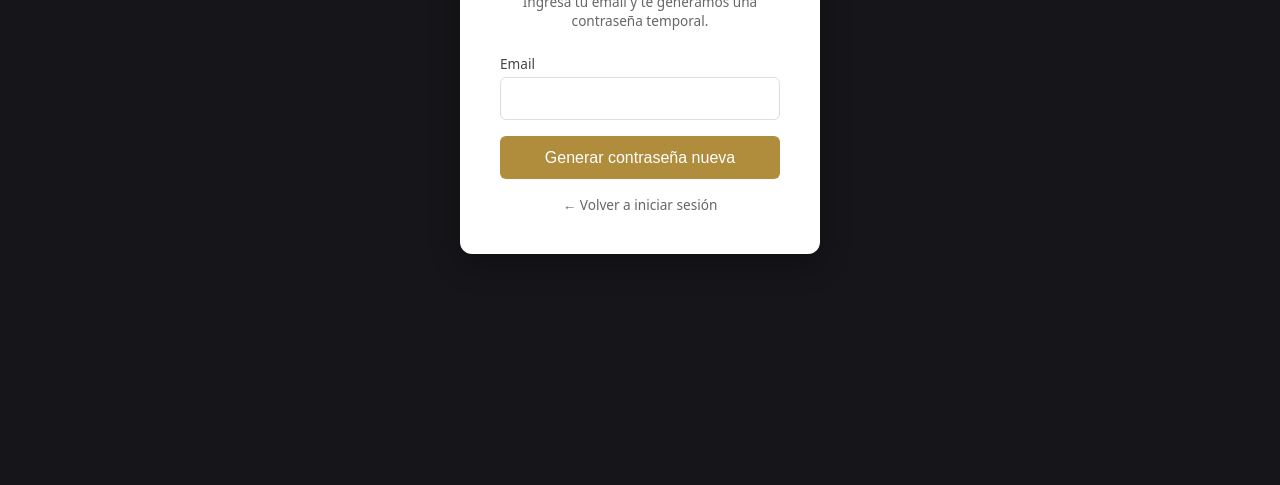
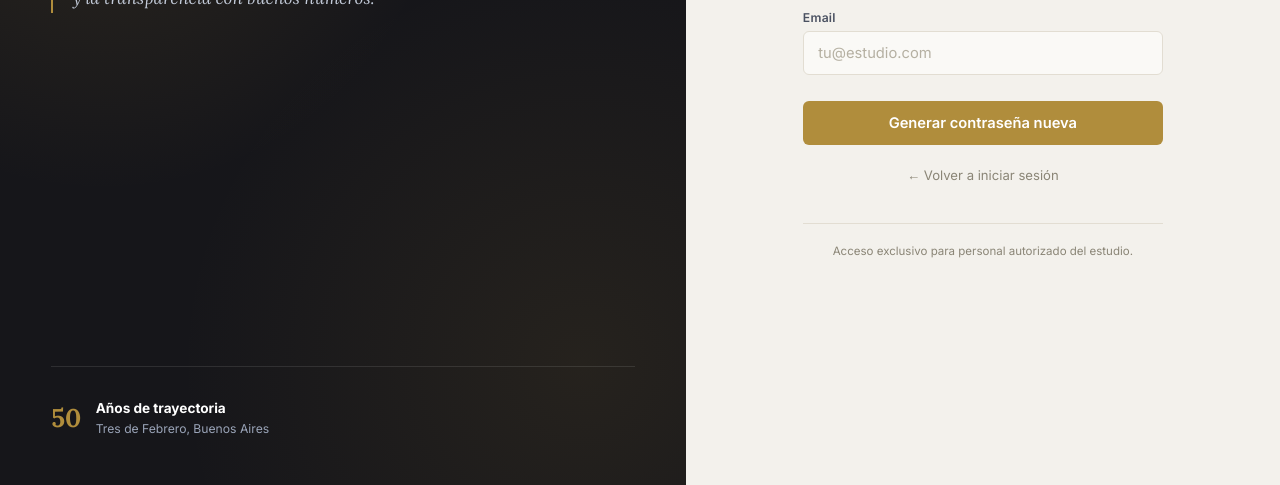
Before and after one commit to Proyecto2026-estudio/ECR-SISTEMA, a website: page ecr-railway/public/recuperar.html in a window 1280 px wide. Shown: the part 315-800 px from the top of the page. Drawn offline with Linux system fonts and the light colour scheme.

Commit message:
Update recuperar.html

```diff
--- a/ecr-railway/public/recuperar.html
+++ b/ecr-railway/public/recuperar.html
@@ -4,56 +4,152 @@
 <meta charset="UTF-8">
 <meta name="viewport" content="width=device-width, initial-scale=1.0">
 <title>Recuperar contraseña · ECR</title>
+<link href="https://fonts.googleapis.com/css2?family=Lora:ital,wght@0,400;0,500;0,600;0,700;1,400&family=Inter:wght@400;500;600;700&display=swap" rel="stylesheet">
 <style>
-  * { box-sizing: border-box; }
+  :root {
+    --navy: #16161a;
+    --navy-2: #232329;
+    --gold: #b08d3c;
+    --gold-2: #c9a24a;
+    --gold-soft: #f3ecd9;
+    --bg: #f3f1ec;
+    --bg-soft: #faf9f6;
+    --line: #e2ddd2;
+    --ink: #1a1f2b;
+    --ink-2: #4a5161;
+    --muted: #8a8576;
+    --red: #9c3a3a;
+    --red-soft: #f3e3e3;
+    --green: #3a6b4f;
+    --green-soft: #e6efe8;
+  }
+  * { box-sizing: border-box; margin: 0; padding: 0; }
   body {
-    margin: 0; min-height: 100vh; display: flex; align-items: center; justify-content: center;
-    font-family: system-ui, sans-serif; background: #16161a;
+    font-family: 'Inter', sans-serif; min-height: 100vh; display: flex;
+    background: var(--bg); color: var(--ink); font-size: 14px;
   }
-  .card {
-    background: #fff; padding: 2.5rem; border-radius: 12px; width: 100%; max-width: 360px;
-    box-shadow: 0 10px 30px rgba(0,0,0,0.3);
+  h1, h2, h3 { font-family: 'Lora', serif; }
+  .side {
+    flex: 1.1; background: var(--navy); color: #fff; display: flex; flex-direction: column;
+    justify-content: space-between; padding: 3rem 3.2rem; position: relative; overflow: hidden;
+    min-height: 100vh;
   }
-  h1 { font-size: 1.3rem; margin: 0 0 0.5rem; color: #16161a; text-align: center; }
-  p.sub { font-size: 0.85rem; color: #666; text-align: center; margin: 0 0 1.5rem; }
-  label { display: block; font-size: 0.85rem; margin-bottom: 0.3rem; color: #444; }
-  input {
-    width: 100%; padding: 0.7rem; margin-bottom: 1rem; border: 1px solid #e2ddd2;
-    border-radius: 6px; font-size: 1rem;
+  .side::before {
+    content: ''; position: absolute; inset: 0;
+    background-image: radial-gradient(circle at 15% 20%, rgba(176,141,60,.14), transparent 40%),
+                       radial-gradient(circle at 85% 85%, rgba(176,141,60,.10), transparent 45%);
+    pointer-events: none;
   }
-  button {
-    width: 100%; padding: 0.8rem; background: #b08d3c; color: #fff; border: none;
-    border-radius: 6px; font-size: 1rem; cursor: pointer;
+  .side-top, .side-bottom { position: relative; z-index: 1; }
+  .crest {
+    width: 58px; height: 58px; border: 1.5px solid var(--gold); border-radius: 4px;
+    display: flex; align-items: center; justify-content: center;
+    font-family: 'Lora', serif; font-weight: 700; font-size: 1.7rem; color: var(--gold);
+    margin-bottom: 1.6rem;
   }
-  button:hover { opacity: 0.9; }
+  .side-top h1 { font-size: 1.9rem; font-weight: 600; line-height: 1.25; margin-bottom: 0.6rem; }
+  .side-top .sub {
+    font-size: 0.76rem; letter-spacing: 0.12em; text-transform: uppercase; color: var(--gold-2);
+    font-weight: 600; margin-bottom: 2.5rem;
+  }
+  .quote {
+    font-family: 'Lora', serif; font-style: italic; font-size: 1.05rem; line-height: 1.65;
+    color: #c3cbd9; max-width: 380px; border-left: 2px solid var(--gold); padding-left: 1.2rem;
+  }
+  .side-bottom { display: flex; align-items: center; gap: 0.9rem; padding-top: 2rem; border-top: 1px solid rgba(255,255,255,.1); }
+  .side-bottom .yrs {
+    font-family: 'Lora', serif; font-weight: 700; font-size: 1.6rem; color: var(--gold);
+    line-height: 1;
+  }
+  .side-bottom .txt { font-size: 0.76rem; color: #9aa4b8; line-height: 1.4; }
+  .side-bottom .txt strong { display: block; color: #fff; font-size: 0.85rem; margin-bottom: 0.1rem; }
+  .right { flex: 1; display: flex; align-items: center; justify-content: center; padding: 2rem; }
+  .form-wrap { width: 100%; max-width: 360px; }
+  .form-wrap h2 { font-size: 1.5rem; font-weight: 600; color: var(--ink); margin-bottom: 0.35rem; }
+  .form-wrap .lead { font-size: 0.85rem; color: var(--muted); margin-bottom: 2rem; }
   .error {
-    background: #fdecea; color: #c0392b; padding: 0.6rem; border-radius: 6px;
-    font-size: 0.85rem; margin-bottom: 1rem; display: none;
+    background: var(--red-soft); color: var(--red); padding: 0.7rem 0.9rem; border-radius: 6px;
+    font-size: 0.83rem; margin-bottom: 1.2rem; display: none; border-left: 3px solid var(--red);
   }
   .ok {
-    background: #eafaf1; color: #1e8449; padding: 0.8rem; border-radius: 6px;
-    font-size: 0.9rem; margin-bottom: 1rem; display: none; text-align: center;
+    background: var(--green-soft); color: var(--green); padding: 1rem; border-radius: 6px;
+    font-size: 0.9rem; margin-bottom: 1.2rem; display: none; text-align: center;
+    border-left: 3px solid var(--green);
   }
-  .ok strong { display: block; font-size: 1.2rem; margin-top: 0.4rem; letter-spacing: 1px; }
-  a.volver { display: block; text-align: center; margin-top: 1rem; font-size: 0.85rem; color: #666; text-decoration: none; }
-  a.volver:hover { text-decoration: underline; }
+  .ok strong {
+    display: block; font-family: 'Lora', serif; font-size: 1.3rem; margin-top: 0.5rem;
+    letter-spacing: 1px; color: var(--ink);
+  }
+  label { display: block; font-size: 0.76rem; font-weight: 600; color: var(--ink-2); margin-bottom: 0.4rem; letter-spacing: 0.02em; }
+  .fld { margin-bottom: 1.2rem; }
+  input {
+    width: 100%; padding: 0.75rem 0.9rem; background: var(--bg-soft); border: 1px solid var(--line);
+    border-radius: 6px; font-family: 'Inter'; font-size: 0.92rem; color: var(--ink); transition: border-color .15s;
+  }
+  input:focus { outline: none; border-color: var(--gold); background: #fff; }
+  input::placeholder { color: #b5b0a2; }
+  button[type="submit"] {
+    width: 100%; padding: 0.8rem; background: var(--gold); color: #fff; border: none;
+    border-radius: 6px; font-family: 'Inter'; font-weight: 600; font-size: 0.92rem; cursor: pointer;
+    transition: background .15s; margin-top: 0.4rem;
+  }
+  button[type="submit"]:hover { background: var(--gold-2); }
+  a.volver {
+    display: block; text-align: center; margin-top: 1.4rem; font-size: 0.82rem;
+    color: var(--muted); text-decoration: none;
+  }
+  a.volver:hover { color: var(--gold); text-decoration: underline; }
+  .foot-note {
+    margin-top: 2.5rem; padding-top: 1.2rem; border-top: 1px solid var(--line);
+    font-size: 0.72rem; color: var(--muted); text-align: center; line-height: 1.5;
+  }
+  @media (max-width: 860px) {
+    body { flex-direction: column; }
+    .side { min-height: auto; padding: 2.2rem 1.8rem; }
+    .quote { display: none; }
+    .side-bottom { display: none; }
+    .right { padding: 2.2rem 1.6rem; }
+  }
 </style>
 </head>
 <body>
-  <div class="card">
-    <h1>Recuperar contraseña</h1>
-    <p class="sub">Ingresá tu email y te generamos una contraseña temporal.</p>
+
+  <div class="side">
+    <div class="side-top">
+      <div class="crest">EC</div>
+      <h1>Estudio Casil<br>Rodríguez</h1>
+      <div class="sub">Sistema de gestión contable</div>
+      <p class="quote">"La confianza se construye con transparencia, y la transparencia con buenos números."</p>
+    </div>
+    <div class="side-bottom">
+      <div class="yrs">50</div>
+      <div class="txt"><strong>Años de trayectoria</strong>Tres de Febrero, Buenos Aires</div>
+    </div>
+  </div>
+
+  <div class="right">
+    <div class="form-wrap">
+      <h2>Recuperar contraseña</h2>
+      <p class="lead">Ingresá tu email y te generamos una contraseña temporal.</p>
+
       <div class="error" id="error"></div>
       <div class="ok" id="ok">
         Tu contraseña nueva es:
         <strong id="nuevaPass"></strong>
       </div>
+
       <form id="recuperarForm">
+        <div class="fld">
           <label for="email">Email</label>
-      <input type="email" id="email" required>
+          <input type="email" id="email" placeholder="tu@estudio.com" required>
+        </div>
         <button type="submit">Generar contraseña nueva</button>
       </form>
+
       <a class="volver" href="/login.html">← Volver a iniciar sesión</a>
+
+      <div class="foot-note">Acceso exclusivo para personal autorizado del estudio.</div>
+    </div>
   </div>
 
 <script>
```
Lines whose indentation alone changed are shown as unchanged.
